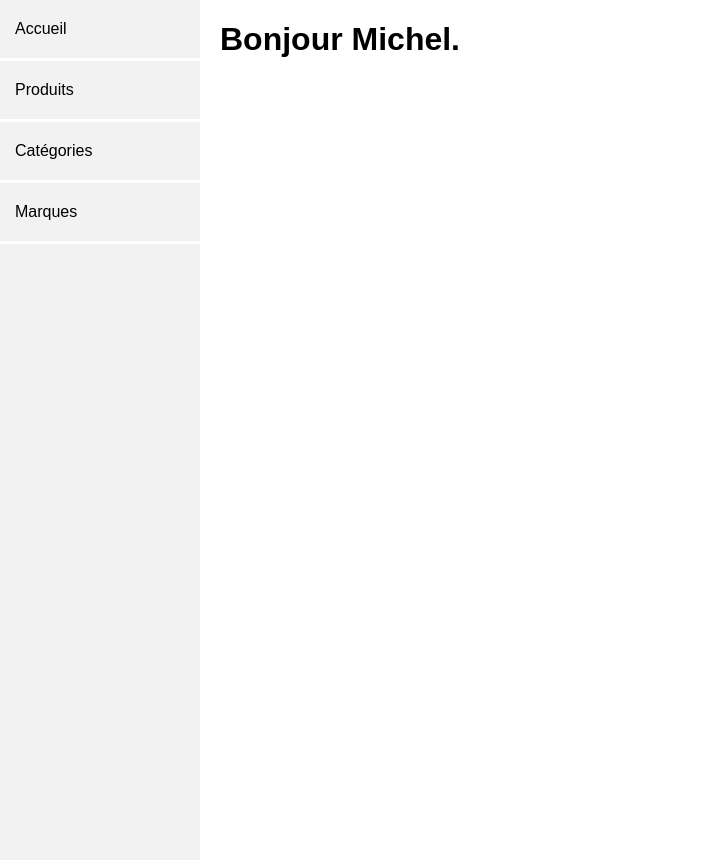
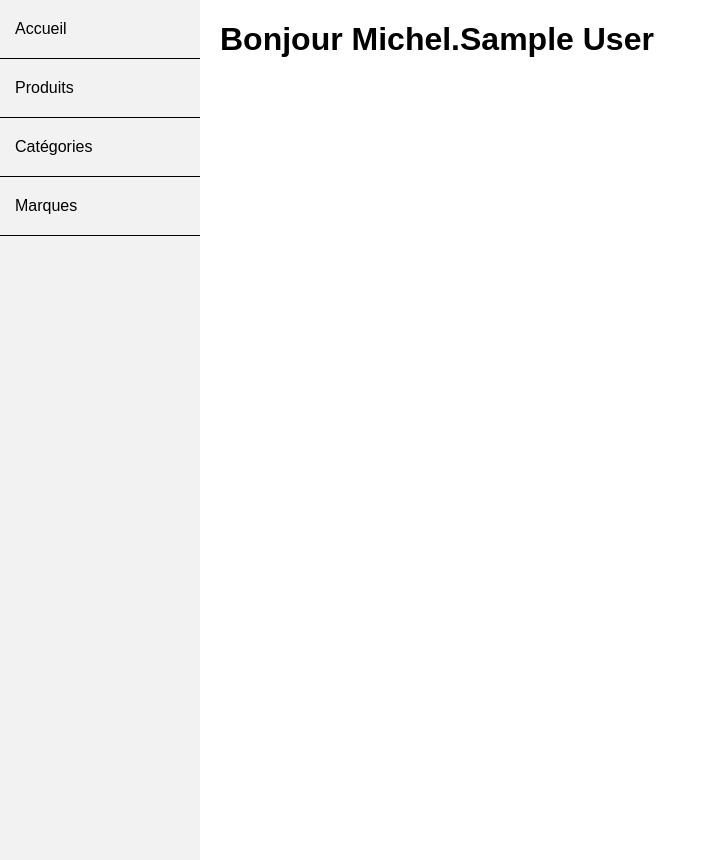
Before and after one commit to FlorianDray/cubeBack, a PHP site: page / in a window 1280 px wide. Shown: the part 50-910 px from the top of the page, without its empty margins (0-717 px from the left). Run offline with PHP 8.4, Linux system fonts and the light colour scheme; the visitor is signed in with stand-in values (Sample User, id 1).

Commit message:
css update3

```diff
--- a/index.php
+++ b/index.php
@@ -12,4 +12,4 @@ if(!isset($_SESSION['user_id'])){
 <link href="style.css" rel="stylesheet" type="text/css"/>
 
 <?php require './header.php';?>
- <h1>Bonjour Michel.<?php $_SESSION['user_name']?></h1>
+ <h1>Bonjour Michel.<?php echo $_SESSION['user_name']?></h1>
--- a/style.css
+++ b/style.css
@@ -3,6 +3,10 @@ body {
     background-color: white;
     font-family: Arial, Helvetica, sans-serif;
     margin-left: 220px;
+}
+
+h1 {
+    color: black;
 }
 
 .error {
@@ -136,14 +140,10 @@ form button:hover {
     text-decoration: none;
     color: #000;
     padding: 20px 0 20px 15px;
-    border-bottom: 3px #ffffff solid;
+    border-bottom: 1px black solid;
 }
 
 .menu-lateral a:hover {
     background-color: rgba(35, 95, 255);
     color: white
 }
-
-.menu-lateral a:focus {
-    background-color: rgba(35, 95, 255);
-}
```
Also changed, not shown: assets/images/accueil.png (added), assets/images/lignes-doptions.png (added), assets/images/marque.png (added), assets/images/produit.png (added).
